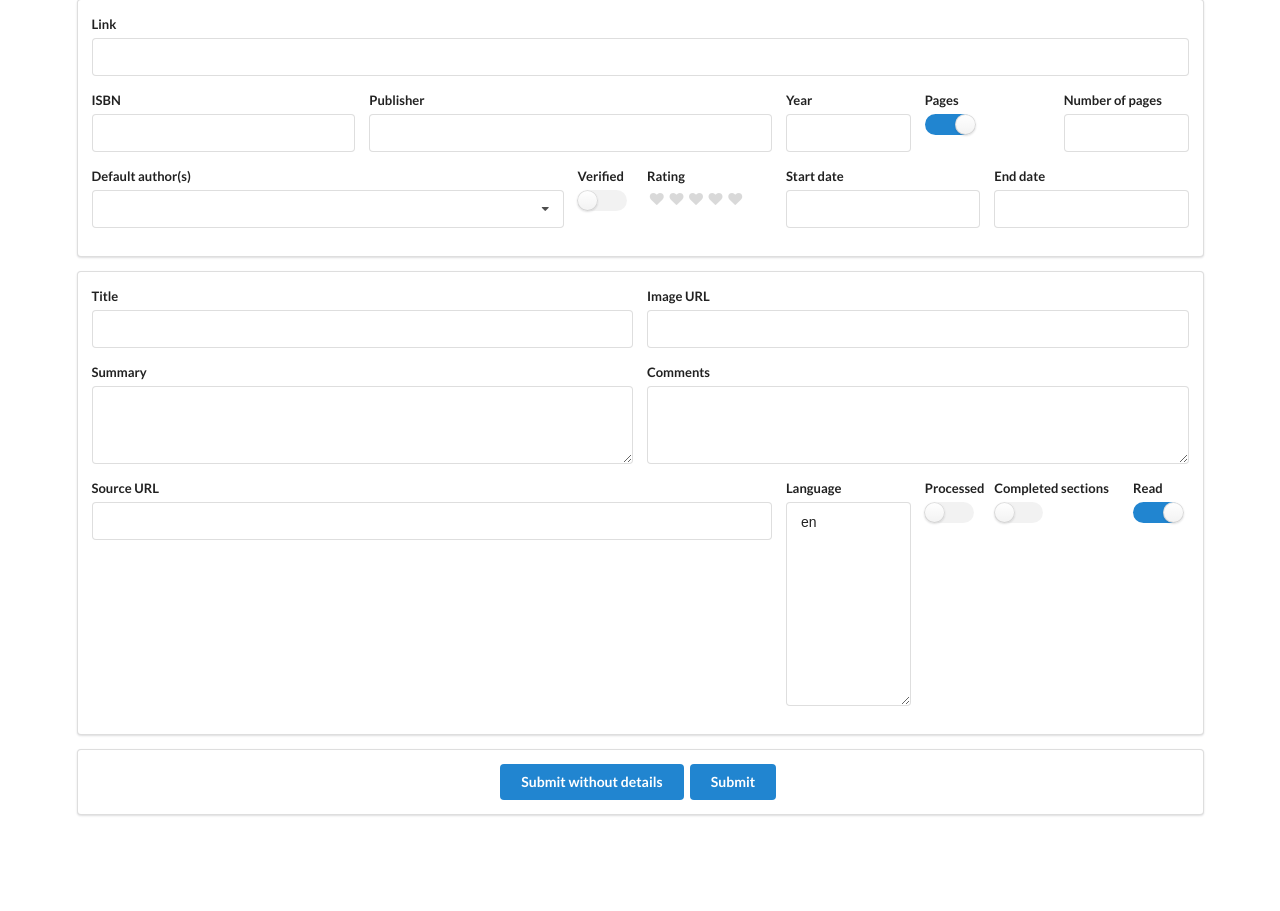
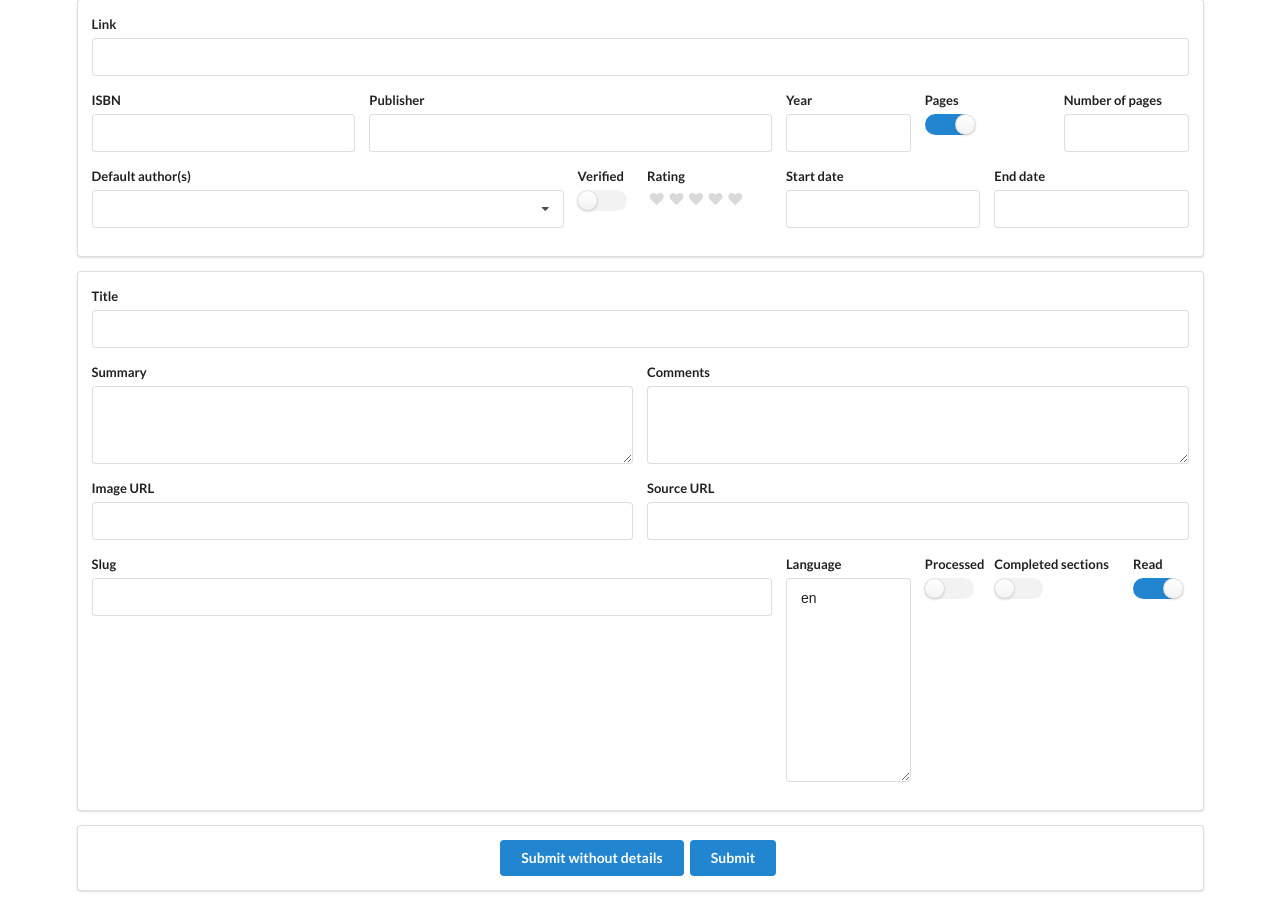
Before and after one commit to dellsystem/bookmarker, a Django app: a page that uses templates/book_form.html in a window 1280 px wide. Shown: the part 182-1093 px from the top of the page. Before the commit the page ends 998 px from the top, so only its background shows below. Run offline with Django 3.2, Linux system fonts and the light colour scheme; the visitor is signed in with stand-in values (Sample User, id 1); data that the repository does not hold is empty; some libraries are stand-ins or nearby versions.

Commit message:
Change URLs to be slug-based
Currently just for books, authors, and some sections (the slug needs to
be manually set first).

Not fully tested. Closes #77.

```diff
--- a/bookmarker/urls.py
+++ b/bookmarker/urls.py
@@ -29,19 +29,20 @@ urlpatterns = [
     url(r'^authors$', bookmarker.views.view_all_authors, name='view_all_authors'),
     url(r'^terms$', bookmarker.views.view_all_terms, name='view_all_terms'),
     url(r'^notes$', bookmarker.views.view_all_notes, name='view_all_notes'),
-    url(r'^book/(?P<book_id>\d+)$', bookmarker.views.view_book,
+    url(r'^s/(?P<slug>[\w-]+)$', bookmarker.views.section_redirect, name='section_redirect'),
+    url(r'^book/(?P<slug>[\w-]+)$', bookmarker.views.view_book,
         name='view_book'),
-    url(r'^book/(?P<book_id>\d+)/edit$', bookmarker.views.edit_book,
+    url(r'^book/(?P<slug>[\w-]+)/edit$', bookmarker.views.edit_book,
         name='edit_book'),
-    url(r'^book/(?P<book_id>\d+)/addterm$', bookmarker.views.add_term,
+    url(r'^book/(?P<slug>[\w-]+)/addterm$', bookmarker.views.add_term,
         name='add_term'),
-    url(r'^book/(?P<book_id>\d+)/viewterms$', bookmarker.views.view_terms,
+    url(r'^book/(?P<slug>[\w-]+)/terms$', bookmarker.views.view_terms,
         name='view_terms'),
-    url(r'^book/(?P<book_id>\d+)/addnote$', bookmarker.views.add_note,
+    url(r'^book/(?P<slug>[\w-]+)/addnote$', bookmarker.views.add_note,
         name='add_note'),
-    url(r'^book/(?P<book_id>\d+)/addsection$', bookmarker.views.add_section,
+    url(r'^book/(?P<slug>[\w-]+)/addsection$', bookmarker.views.add_section,
         name='add_section'),
-    url(r'^book/(?P<book_id>\d+)/viewnotes$', bookmarker.views.view_notes,
+    url(r'^book/(?P<slug>[\w-]+)/notes$', bookmarker.views.view_notes,
         name='view_notes'),
     url(r'^book/(?P<book_id>\d+)/complete$', bookmarker.views.mark_complete,
         name='mark_complete'),
@@ -61,7 +62,7 @@ urlpatterns = [
     url(r'^occurrence/(?P<occurrence_id>\d+)$',
         bookmarker.views.view_occurrence,
         name='view_occurrence'),
-    url(r'^author/(?P<author_id>\d+)$', bookmarker.views.view_author,
+    url(r'^author/(?P<slug>[\w-]+)$', bookmarker.views.view_author,
         name='view_author'),
     url(r'^tag/(?P<slug>[^/]+)$', bookmarker.views.view_tag,
         name='view_tag'),
--- a/bookmarker/views.py
+++ b/bookmarker/views.py
@@ -54,8 +54,8 @@ def view_complete(request):
     return render(request, 'view_complete.html', context)
 
 
-def view_book(request, book_id):
-    book = Book.objects.get(pk=book_id)
+def view_book(request, slug):
+    book = Book.objects.get(slug=slug)
 
     recent_terms = book.terms.order_by('-added')[:5].prefetch_related(
         'term', 'category', 'section'
@@ -79,8 +79,8 @@ def view_book(request, book_id):
     return render(request, 'view_book.html', context)
 
 
-def edit_book(request, book_id):
-    book = Book.objects.get(pk=book_id)
+def edit_book(request, slug):
+    book = Book.objects.get(slug=slug)
 
     if request.method == 'POST':
         book_form = BookForm(request.POST, instance=book)
@@ -121,8 +121,8 @@ def edit_book(request, book_id):
     return render(request, 'edit_book.html', context)
 
 
-def view_terms(request, book_id):
-    book = Book.objects.get(pk=book_id)
+def view_terms(request, slug):
+    book = Book.objects.get(slug=slug)
     terms = book.terms.all().prefetch_related(
         'category', 'term', 'authors', 'section', 'section__authors', 'book',
         'book__details__default_authors',
@@ -157,8 +157,8 @@ def view_terms(request, book_id):
 
 
 @staff_member_required
-def add_section(request, book_id):
-    book = Book.objects.get(pk=book_id)
+def add_section(request, slug):
+    book = Book.objects.get(slug=slug)
     if book.completed_sections:
         messages.error(request, 'Sections are already completed!')
         return redirect(book)
@@ -260,8 +260,8 @@ def edit_occurrence(request, occurrence_id):
 
 
 @staff_member_required
-def add_term(request, book_id):
-    book = Book.objects.get(pk=book_id)
+def add_term(request, slug):
+    book = Book.objects.get(slug=slug)
 
     if not book.completed_sections and book.details:
         messages.error(request, 'Sections need to be completed first')
@@ -492,10 +492,10 @@ def get_definition(request):
 
 
 @staff_member_required
-def add_note(request, book_id):
+def add_note(request, slug):
     section_id = request.GET.get('section')
 
-    book = Book.objects.get(pk=book_id)
+    book = Book.objects.get(slug=slug)
 
     if not book.completed_sections and book.details:
         messages.error(request, 'Sections need to be completed first')
@@ -598,8 +598,8 @@ def view_all_notes(request):
     return render(request, 'view_all_notes.html', context)
 
 
-def view_notes(request, book_id):
-    book = Book.objects.get(pk=book_id)
+def view_notes(request, slug):
+    book = Book.objects.get(slug=slug)
     notes = book.notes.all().prefetch_related(
         'tags', 'authors', 'section', 'section__authors', 'book',
         'book__details__default_authors',
@@ -677,8 +677,14 @@ def view_term(request, term_id):
     return render(request, 'view_term.html', context)
 
 
-def view_author(request, author_id):
-    author = Author.objects.get(pk=author_id)
+def section_redirect(request, slug):
+    section = Section.objects.get(slug=slug)
+
+    return redirect(section)
+
+
+def view_author(request, slug):
+    author = Author.objects.get(slug=slug)
     author_section_ids = set()
     book_ids = set()
 
--- a/books/admin.py
+++ b/books/admin.py
@@ -16,7 +16,7 @@ class SectionAdmin(admin.ModelAdmin):
 
 @admin.register(Book)
 class BookAdmin(admin.ModelAdmin):
-    list_display = ['title']
+    list_display = ['title', 'slug']
 
 
 @admin.register(Note)
--- a/templates/add_note.html
+++ b/templates/add_note.html
@@ -1,7 +1,7 @@
 {% extends "base.html" %}
 
 {% block breadcrumbs %}
-<a class="section" href="{% url 'view_book' book.pk %}">View book</a>
+<a class="section" href="{% url 'view_book' book.slug %}">View book</a>
 <i class="right angle icon divider"></i>
 <div class="active section">Add note</div>
 {% endblock %}
@@ -32,7 +32,7 @@
 {% if num_notes %}
 <h3>
     Recent notes ({{ num_notes }} total)::
-    <a href="{% url 'view_notes' book.pk %}">View all &raquo;</a>
+    <a href="{% url 'view_notes' book.slug %}">View all &raquo;</a>
 </h3>
 <div class="ui celled two column grid">
     <div class="column">
--- a/templates/add_section.html
+++ b/templates/add_section.html
@@ -1,7 +1,7 @@
 {% extends "base.html" %}
 
 {% block breadcrumbs %}
-<a class="section" href="{% url 'view_book' book.pk %}">View book</a>
+<a class="section" href="{% url 'view_book' book.slug %}">View book</a>
 <i class="right angle icon divider"></i>
 <div class="active section">Add section</div>
 {% endblock %}
--- a/templates/add_term.html
+++ b/templates/add_term.html
@@ -1,7 +1,7 @@
 {% extends "base.html" %}
 
 {% block breadcrumbs %}
-<a class="section" href="{% url 'view_book' book.pk %}">View book</a>
+<a class="section" href="{% url 'view_book' book.slug %}">View book</a>
 <i class="right angle icon divider"></i>
 <div class="active section">Add term</div>
 {% endblock %}
@@ -34,7 +34,7 @@
 <h3>
     Recent terms ({{ num_terms }} total)
     ::
-    <a href="{% url 'view_terms' book.pk %}">View all &raquo;</a>
+    <a href="{% url 'view_terms' book.slug %}">View all &raquo;</a>
 </h3>
 <div class="ui celled two column grid">
     <div class="column">
--- a/templates/book_form.html
+++ b/templates/book_form.html
@@ -86,20 +86,12 @@
     {% endif %}
 
     <div class="ui segment">
-        <div class="ui fields">
-            {% with error=book_form.title.errors %}
-            <div class="{% if error %}error{% endif %} eight wide field">
-                <label>Title{% if error %} (REQUIRED){% endif %}</label>
-                {{ book_form.title }}
-            </div>
-            {% endwith %}
-            {% with error=book_form.image_url.errors %}
-            <div class="{% if error %}error{% endif %} eight wide field">
-                <label>Image URL{% if error %} (REQUIRED){% endif %}</label>
-                {{ book_form.image_url }}
-            </div>
-            {% endwith %}
+        {% with error=book_form.title.errors %}
+        <div class="{% if error %}error{% endif %} ui field">
+            <label>Title{% if error %} (REQUIRED){% endif %}</label>
+            {{ book_form.title }}
         </div>
+        {% endwith %}
         <div class="ui two fields">
             <div class="field">
                 <label>Summary</label>
@@ -111,9 +103,21 @@
             </div>
         </div>
         <div class="ui fields">
-            <div class="ten wide field">
+            {% with error=book_form.image_url.errors %}
+            <div class="{% if error %}error{% endif %} eight wide field">
+                <label>Image URL{% if error %} (REQUIRED){% endif %}</label>
+                {{ book_form.image_url }}
+            </div>
+            {% endwith %}
+            <div class="eight wide field">
                 <label>Source URL</label>
                 {{ book_form.source_url }}
+            </div>
+        </div>
+        <div class="ui fields">
+            <div class="ten wide field">
+                <label>Slug</label>
+                {{ book_form.slug }}
             </div>
             <div class="two wide field">
                 <label>Language</label>
--- a/templates/book_list.html
+++ b/templates/book_list.html
@@ -8,7 +8,7 @@
             </a>
             <h3 class="ui header">
                 <a href="{{ book.get_absolute_url }}">{{ book.title }}</a>
-                <a href="{% url 'edit_book' book.pk %}">
+                <a href="{% url 'edit_book' book.slug %}">
                     <i class="edit icon"></i>
                 </a>
                 <div class="sub header">
@@ -53,10 +53,10 @@
             <br />
             {% endif %}
             <div class="ui labels">
-                <a class="ui label" href="{% url 'view_terms' book.pk %}">
+                <a class="ui label" href="{% url 'view_terms' book.slug %}">
                     <i class="flag icon"></i> {{ book.num_terms }}
                 </a>
-                <a class="ui label" href="{% url 'view_notes' book.pk %}">
+                <a class="ui label" href="{% url 'view_notes' book.slug %}">
                     <i class="sticky note icon"></i> {{ book.num_notes }}
                 </a>
                 {% if book.details %}
--- a/templates/edit_note.html
+++ b/templates/edit_note.html
@@ -1,7 +1,7 @@
 {% extends "base.html" %}
 
 {% block breadcrumbs %}
-<a class="section" href="{% url 'view_book' book.pk %}">View book</a>
+<a class="section" href="{% url 'view_book' book.slug %}">View book</a>
 <i class="right angle icon divider"></i>
 <a class="section" href="{{ note.get_absolute_url }}">View note</a>
 <i class="right angle icon divider"></i>
--- a/templates/edit_occurrence.html
+++ b/templates/edit_occurrence.html
@@ -1,7 +1,7 @@
 {% extends "base.html" %}
 
 {% block breadcrumbs %}
-<a class="section" href="{% url 'view_book' book.pk %}">View book</a>
+<a class="section" href="{% url 'view_book' book.slug %}">View book</a>
 <i class="right angle icon divider"></i>
 <a class="section" href="{{ occurrence.get_absolute_url }}">View occurrence</a>
 <i class="right angle icon divider"></i>
--- a/templates/view_author.html
+++ b/templates/view_author.html
@@ -89,7 +89,7 @@
             <div class="ui celled two column grid">
                 <div class="column">
                     {% if row.num_terms %}
-                    <a href="{% url 'view_terms' row.book.pk %}?author={{ author.pk }}"
+                    <a href="{% url 'view_terms' row.book.slug %}?author={{ author.pk }}"
                        class="ui fluid basic blue icon button">
                         <i class="list icon"></i>
                         View terms by {{ author }} ({{ row.num_terms }})
@@ -101,7 +101,7 @@
                 </div>
                 <div class="column">
                     {% if row.num_notes %}
-                    <a href="{% url 'view_notes' row.book.pk %}?author={{ author.pk }}"
+                    <a href="{% url 'view_notes' row.book.slug %}?author={{ author.pk }}"
                        class="ui fluid basic blue icon button">
                         <i class="list icon"></i>
                         View notes by {{ author }} ({{ row.num_notes }})
--- a/templates/view_note.html
+++ b/templates/view_note.html
@@ -6,7 +6,7 @@
 {% block breadcrumbs %}
 <a class="section" href="{{ book.get_absolute_url }}">View book</a>
 <i class="right angle icon divider"></i>
-<a class="section" href="{% url 'view_notes' book.pk %}">View notes</a>
+<a class="section" href="{% url 'view_notes' book.slug %}">View notes</a>
 <i class="right angle icon divider"></i>
 <div class="active section">View note</div>
 {% endblock %}
@@ -18,7 +18,7 @@
             {% include 'book_header.html' with book=book only %}
         </div>
         <div class="two wide column">
-            <a class="ui green icon button" href="{% url 'add_note' book.pk %}">
+            <a class="ui green icon button" href="{% url 'add_note' book.slug %}">
                 <i class="plus icon"></i>
                 Add note
             </a>
--- a/templates/view_notes.html
+++ b/templates/view_notes.html
@@ -13,7 +13,7 @@
         {% include 'book_header.html' with book=book only %}
     </div>
     <div class="two wide column">
-        <a class="ui fluid green icon button" href="{% url 'add_note' book.pk %}">
+        <a class="ui fluid green icon button" href="{% url 'add_note' book.slug %}">
             <i class="plus icon"></i>
             Add note
         </a>
--- a/templates/view_terms.html
+++ b/templates/view_terms.html
@@ -12,7 +12,7 @@
         {% include 'book_header.html' with book=book only %}
     </div>
     <div class="two wide column">
-        <a class="ui green icon button" href="{% url 'add_term' book.pk %}">
+        <a class="ui green icon button" href="{% url 'add_term' book.slug %}">
             <i class="plus icon"></i>
             Add term
         </a>
```
Also changed, not shown: books/models.py (+5 -2 lines), templates/section_form.html (+26 -22 lines), templates/view_book.html (+6 -6 lines), templates/view_section.html (+7 -2 lines).
